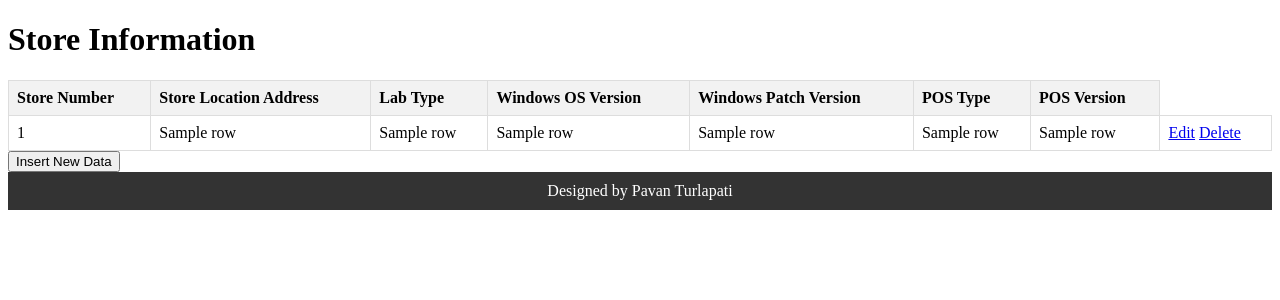
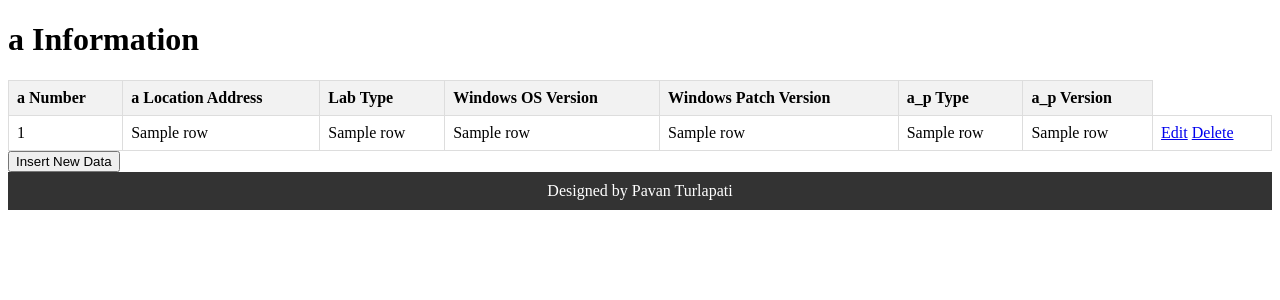
Before and after one commit to pavanturlapati/python-flask-sqlite, a Flask app: template templates/view_data.html in a window 1280 px wide. Shown: the top 300 px of the page. Run offline with Flask 3, Linux system fonts and the light colour scheme; the template is opened without the code that fills it: most values are stand-ins (such as "Sample title", 1, 10 or a date in 2020).

Commit message:
Update view_data.html

```diff
--- a/templates/view_data.html
+++ b/templates/view_data.html
@@ -1,7 +1,7 @@
 <!DOCTYPE html>
 <html>
 <head>
-    <title>Store Information</title>
+    <title>a Information</title>
     <style>
         /* Styles for header and footer */
         .header {
@@ -42,7 +42,7 @@
     <script>
         function sortTable(columnIndex) {
             var table, rows, switching, i, x, y, shouldSwitch;
-            table = document.getElementById("storeInfoTable");
+            table = document.getElementById("aInfoTable");
             switching = true;
             while (switching) {
                 switching = false;
@@ -65,17 +65,17 @@
     </script>
 </head>
 <body>
-    <h1>Store Information</h1>
+    <h1>a Information</h1>
     <table>
-        <table id="storeInfoTable">
+        <table id="aInfoTable">
             <tr>
-                <th onclick="sortTable(0)">Store Number</th>
-                <th onclick="sortTable(1)">Store Location Address</th>
+                <th onclick="sortTable(0)">a Number</th>
+                <th onclick="sortTable(1)">a Location Address</th>
                 <th onclick="sortTable(2)">Lab Type</th>
                 <th onclick="sortTable(3)">Windows OS Version</th>
                 <th onclick="sortTable(4)">Windows Patch Version</th>
-                <th onclick="sortTable(5)">POS Type</th>
-                <th onclick="sortTable(6)">POS Version</th>
+                <th onclick="sortTable(5)">a_p Type</th>
+                <th onclick="sortTable(6)">a_p Version</th>
             </tr>
             {% for row in rows %}
             <tr>
```
